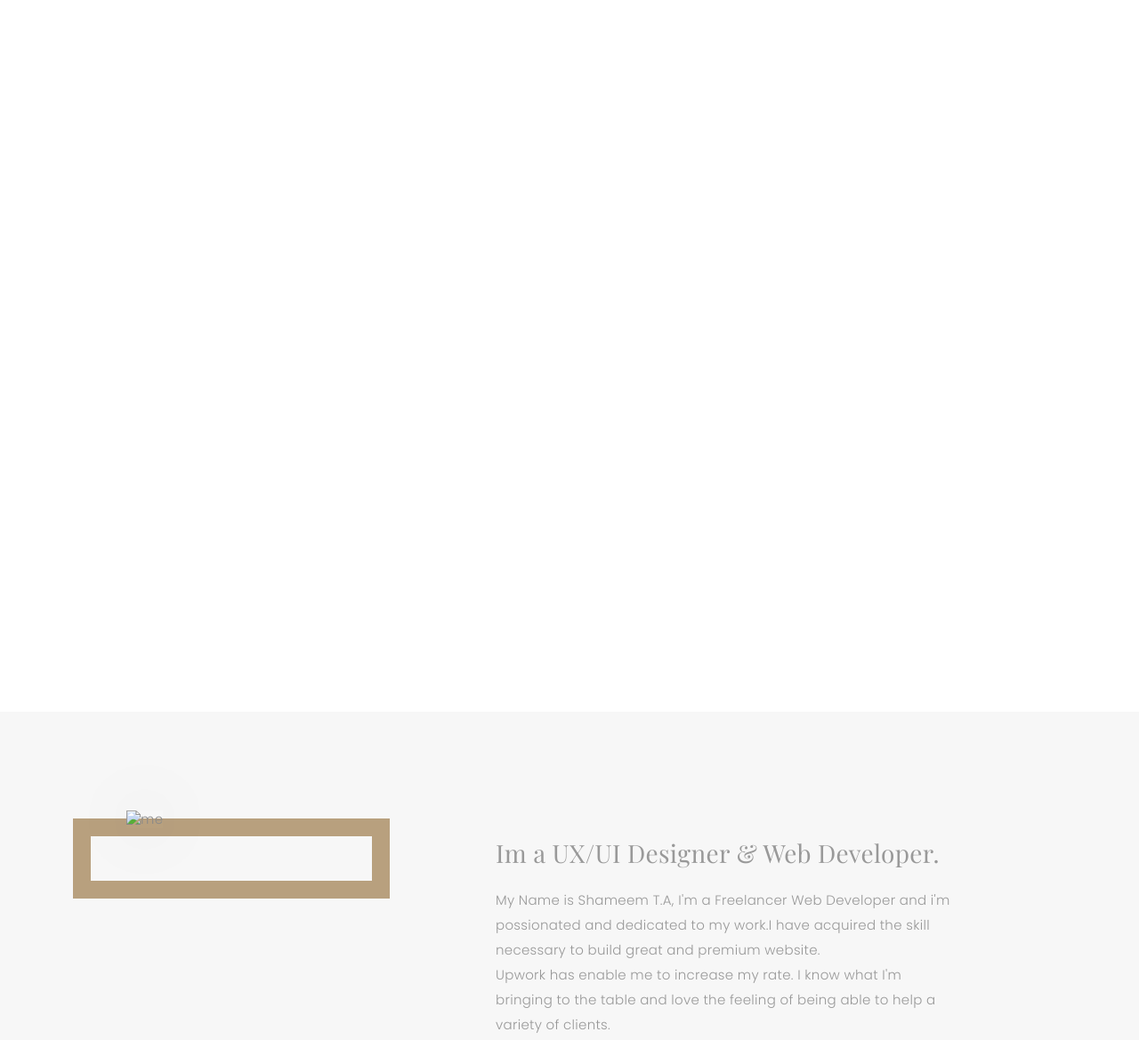
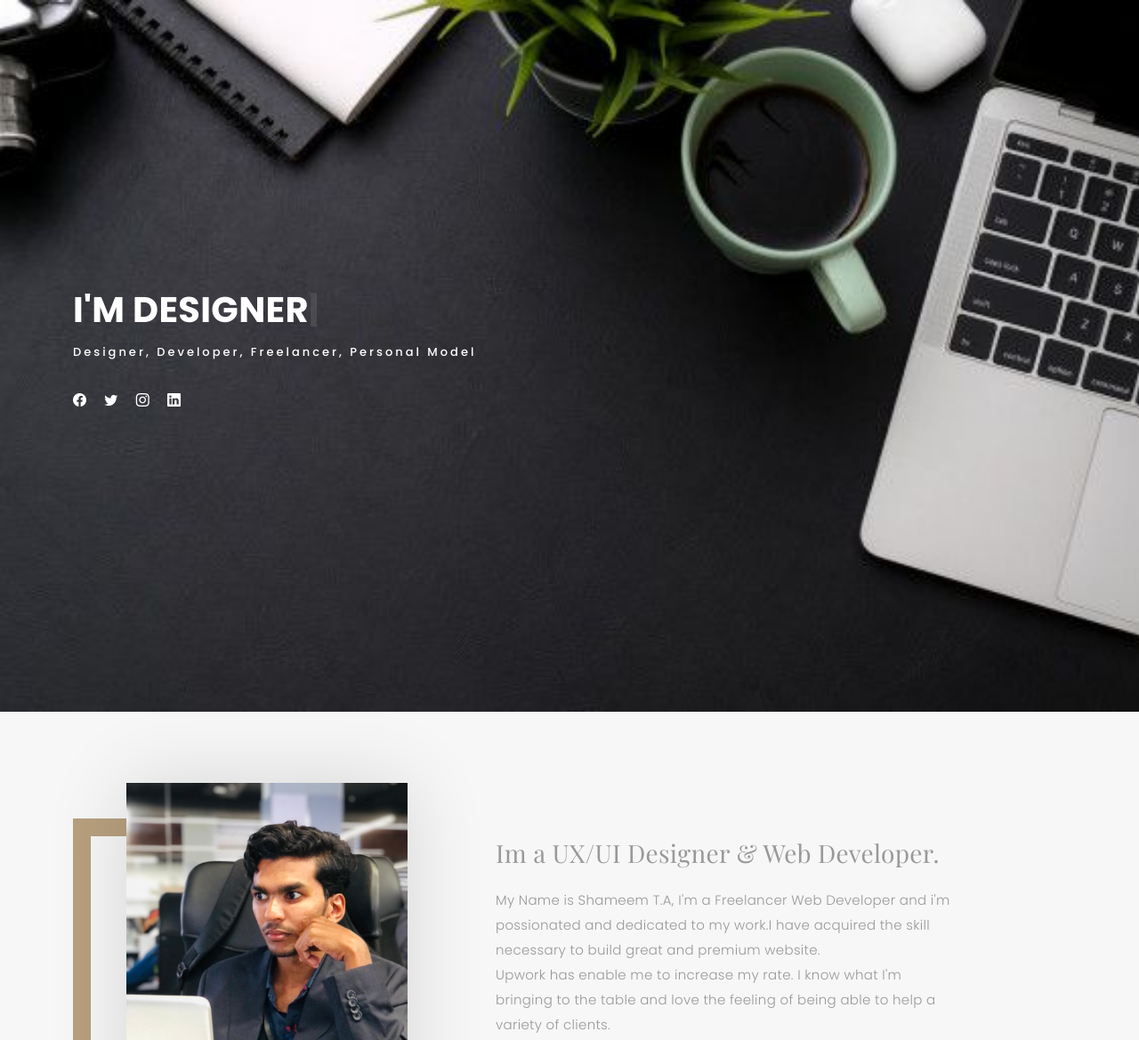
Before and after one commit to Shameem555/Shameem, a plain HTML site: page index.html in a window 1280 px wide. Shown: the top 1169 px of the page at 89% size. Drawn offline with nearby package versions, Linux system fonts and the light colour scheme; a web font is replaced by a local one.

Commit message:
committed

```diff
--- a/assets/css/style.css
+++ b/assets/css/style.css
@@ -449,7 +449,7 @@ p {
 # Hero
 --------------------------------------------------------------*/
 #hero {
-  background: url("/Folio/assets/img/backgroundimage.jpeg") repeat scroll center center/cover;
+  background: url("backgroundimage.jpeg") repeat scroll center center/cover;
   height: 100vh;
   width: 100%;
 }
--- a/index.html
+++ b/index.html
@@ -113,7 +113,7 @@
           <div class="col-lg-4 ">
             <div class="div-img-bg">
               <div class="about-img">
-                <img src="/Folio/assets/img/resume.jpeg" class="img-responsive" alt="me">
+                <img src="resume.jpeg" class="img-responsive" alt="me">
               </div>
             </div>
           </div>
```
Also changed, not shown: assets/css/backgroundimage.jpeg (added), backgroundimage.jpeg (renamed from assets/img/backgroundimage.jpeg), resume.jpeg (renamed from assets/img/resume.jpeg), 1 other file.
